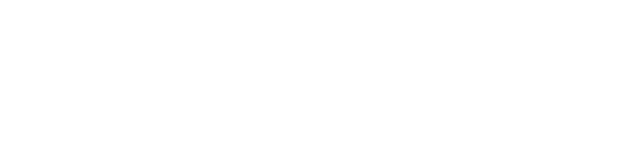
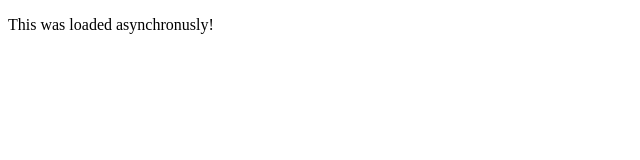
Before and after one commit to qinguiz/Javascript, a plain HTML site: page AJAX/ajax.html in a window 1280 px wide. Shown: the whole page, without its empty margins (0-640 px from the left). Drawn offline with Linux system fonts and the light colour scheme.

Commit message:
getHTTPObject

```diff
--- a/AJAX/ajax.html
+++ b/AJAX/ajax.html
@@ -6,5 +6,8 @@
 </head>
 <body>
 	<div id="new"></div>
+	<script src="scripts/addLoadEvent.js"></script>
+	<script src="scripts/getHTTPObject.js"></script>
+	<script src="scripts/getNewContent.js"></script>
 </body>
 </html>
--- a/AJAX/scripts/getHTTPObject.js
+++ b/AJAX/scripts/getHTTPObject.js
@@ -9,6 +9,7 @@ function getHTTPObject(){
 				catch(e){};
 			return false;
 		}
+	}
 		return new XMLHttpRequest();
-	}
 }
+// addLoadEvent(getHTTPObject);
--- /dev/null
+++ b/AJAX/scripts/getNewContent.js
@@ -0,0 +1,18 @@
+function getNewContent(){
+	var request = getHTTPObject();
+	if (request) {
+		request.open('GET','example.txt',true);
+		request.onreadystatechange = function(){ //处理响应
+			if (request.readyState == 4) {
+				var para = document.createElement('p');
+				var txt = document.createTextNode(request.responseText);
+				para.appendChild(txt);
+				document.getElementById('new').appendChild(para);
+			}
+		}
+		request.send(null);
+	}else{
+		alert('Sorry,your browser doesn\'t support XMLHttpRequest');
+	}
+}
+addLoadEvent(getNewContent);
```
